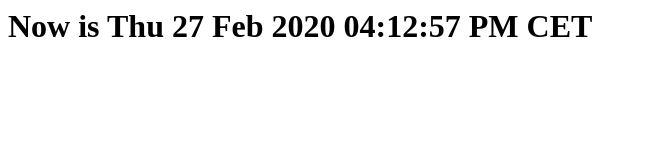
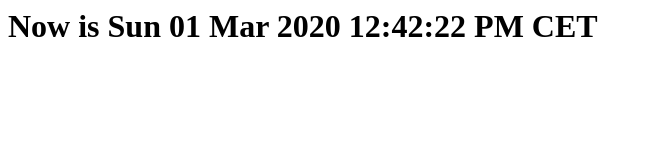
Before and after one commit to mig1984/bashible, a plain HTML site: page examples/generating_html_from_a_template/index.html in a window 1280 px wide. Shown: the whole page, without its empty margins (0-653 px from the left). Drawn offline with Linux system fonts and the light colour scheme.

```diff
--- a/examples/generating_html_from_a_template/index.html
+++ b/examples/generating_html_from_a_template/index.html
@@ -6,6 +6,6 @@
 </script>
   </head>
   <body>
-    <h1> Now is Thu 27 Feb 2020 04:12:57 PM CET </h1>
+    <h1> Now is Sun 01 Mar 2020 12:42:22 PM CET </h1>
   </body>
 </html>
```
Also changed, not shown: 19 other files.
